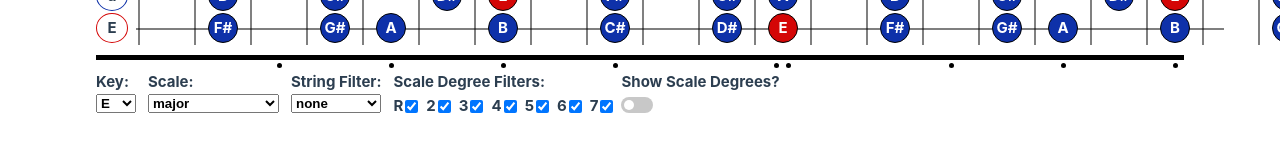
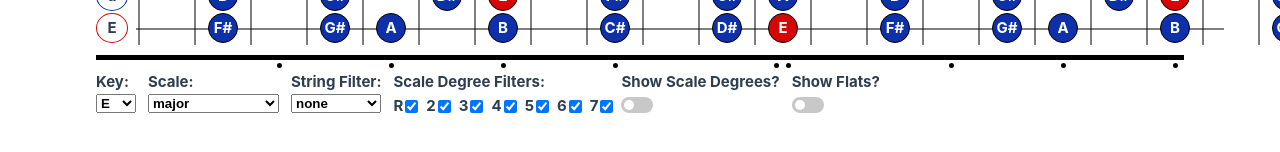
Before and after one commit to slalexander92/smart-guitar-neck, a Vue app: page / in a window 1280 px wide. Shown: the part 172-324 px from the top of the page. Built offline with nearby package versions, Linux system fonts and the light colour scheme.

Commit message:
feat(guitar-neck): add ref + handler for toggle switch to hide/show flats

```diff
--- a/src/components/guitar-neck.vue
+++ b/src/components/guitar-neck.vue
@@ -88,6 +88,12 @@
 
 				<toggle-switch class="toggle-switch" :is-on="shouldShowScaleDegrees" @toggle="handleScaleDegreeToggle" />
 			</div>
+
+			<div class="input-wrapper">
+				<label>Show Flats?</label>
+
+				<toggle-switch class="toggle-switch" :is-on="shouldShowFlats" @toggle="handleFlatsToggle" />
+			</div>
 		</div>
 	</div>
 </template>
@@ -105,6 +111,7 @@
 	const selectedScale = ref('major');
 	const selectedStringFilter = ref('none');
 	const shouldShowScaleDegrees = ref(false);
+	const shouldShowFlats = ref(false);
 
 	const stringFilterList = { // assumes 6 string guitar
 		'none': null,
@@ -203,6 +210,10 @@
 
 	function handleScaleDegreeToggle() {
 		shouldShowScaleDegrees.value = !shouldShowScaleDegrees.value;
+	}
+
+	function handleFlatsToggle() {
+		shouldShowFlats.value = !shouldShowFlats.value;
 	}
 </script>
 
```
